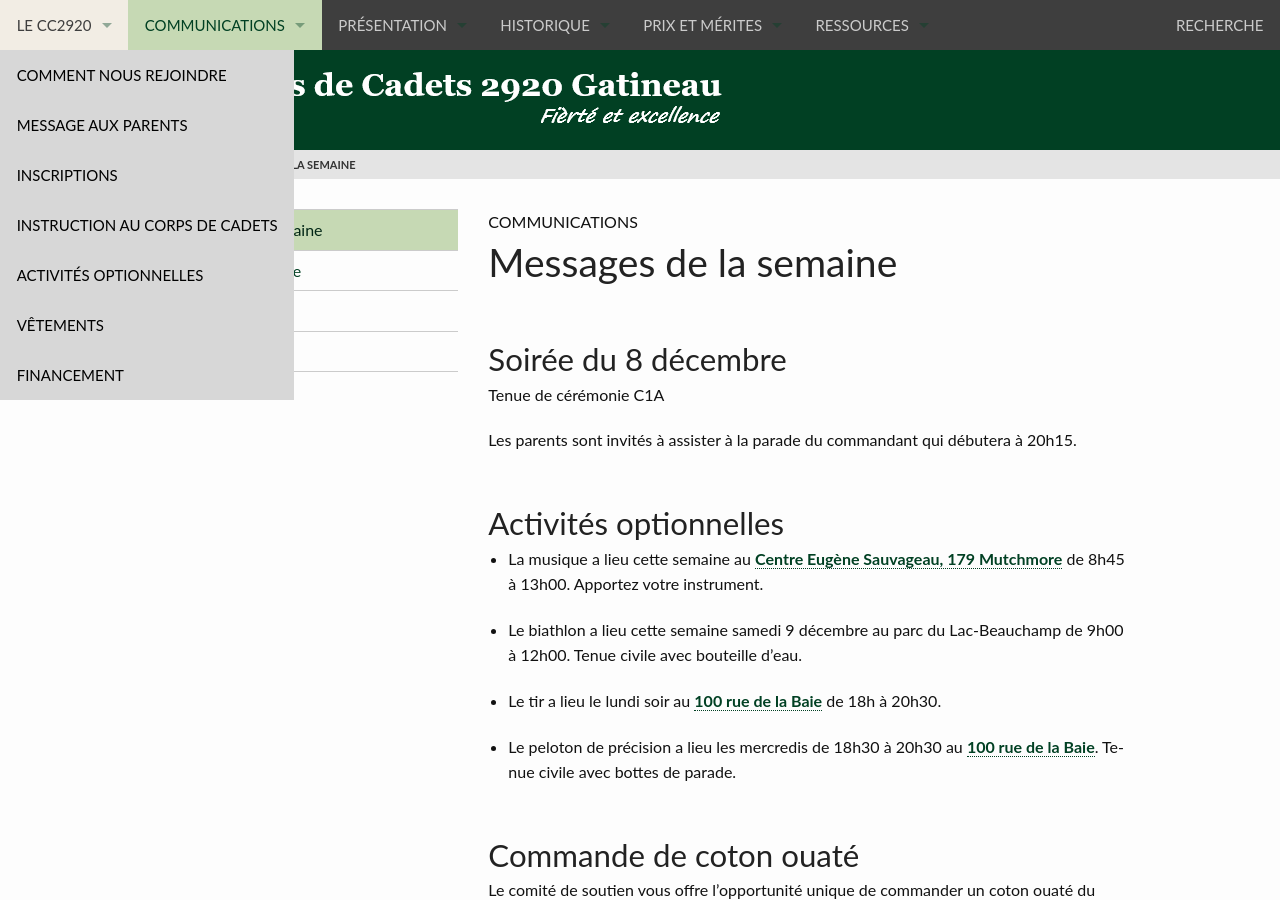
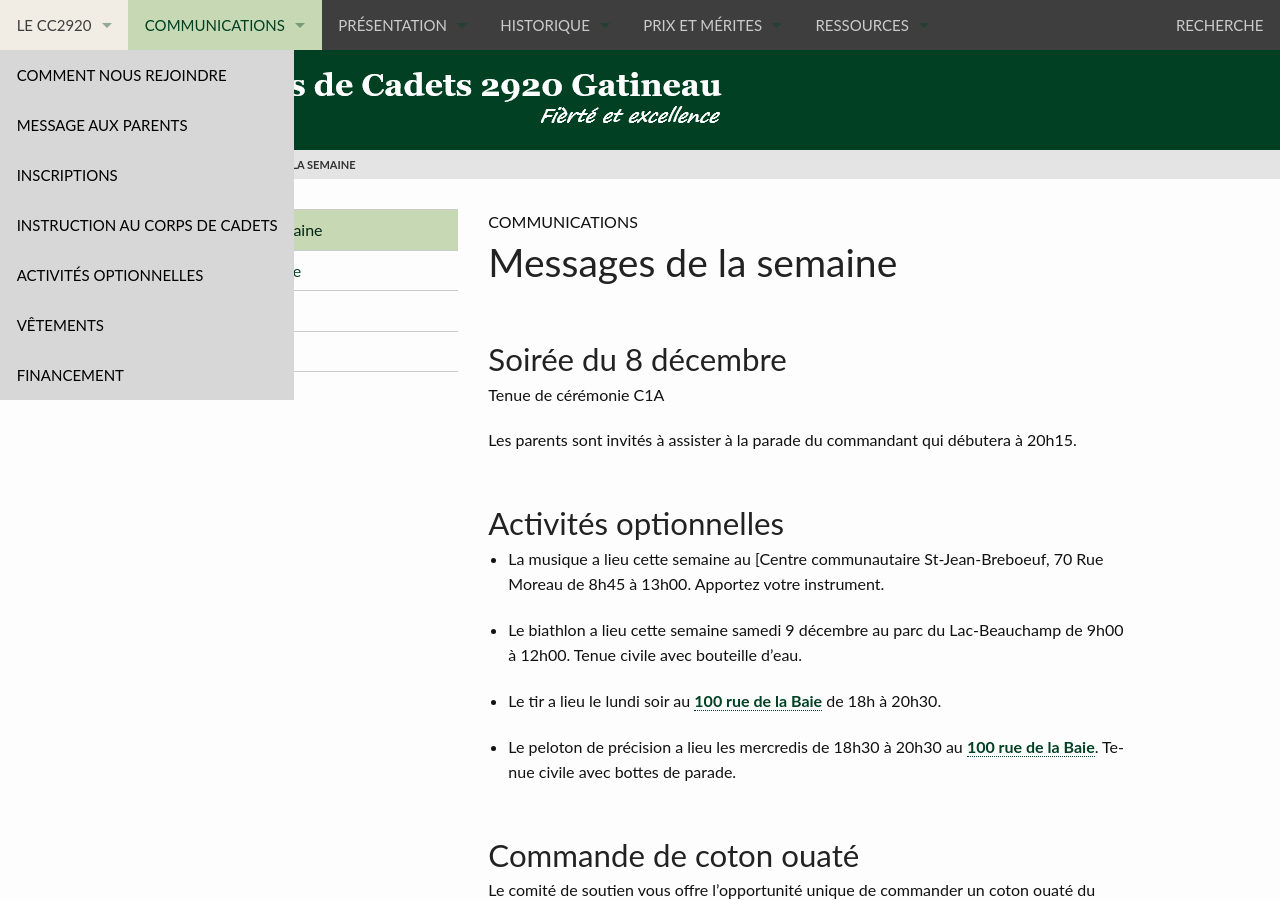
Before and after one commit to CC2920/web, a Jekyll site: the page built from _communications/messages.md, in a window 1280 px wide and 900 px high. Built offline with Jekyll 4.4.1, drawn with Linux system fonts in a browser that asks for light colours.

Commit message:
Update messages.md

```diff
--- a/_communications/messages.md
+++ b/_communications/messages.md
@@ -16,7 +16,7 @@
 
 ## Activités optionnelles
 
-- La musique a lieu cette semaine au [Centre Eugène Sauvageau, 179 Mutchmore](https://www.gatineau.ca/portail/default.aspx?p=ado_gatineau/details&id=1686) de 8h45 à 13h00. Apportez votre instrument.
+- La musique a lieu cette semaine au [Centre communautaire St-Jean-Breboeuf, 70 Rue Moreau de 8h45 à 13h00. Apportez votre instrument.
 
 - Le biathlon a lieu cette semaine samedi 9 décembre au parc du Lac-Beauchamp de 9h00 à 12h00. Tenue civile avec bouteille d’eau.
 
```
